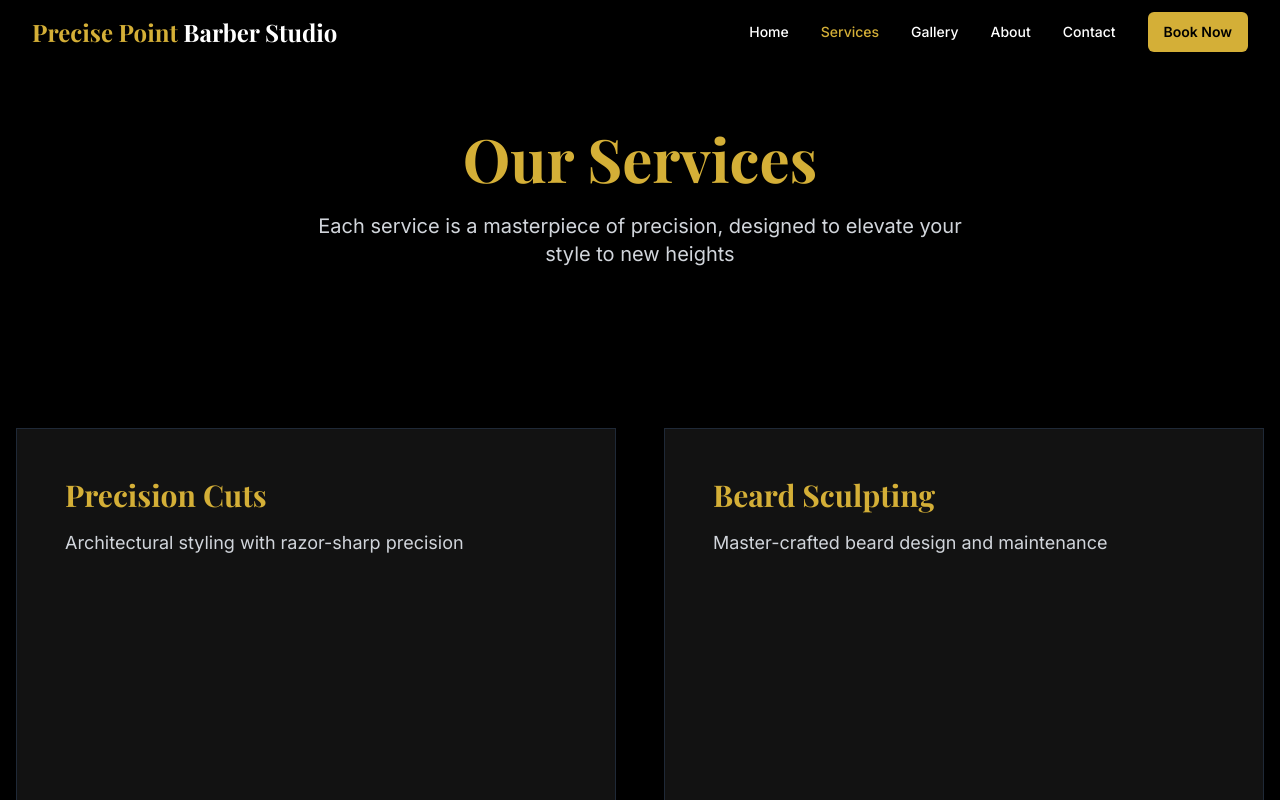
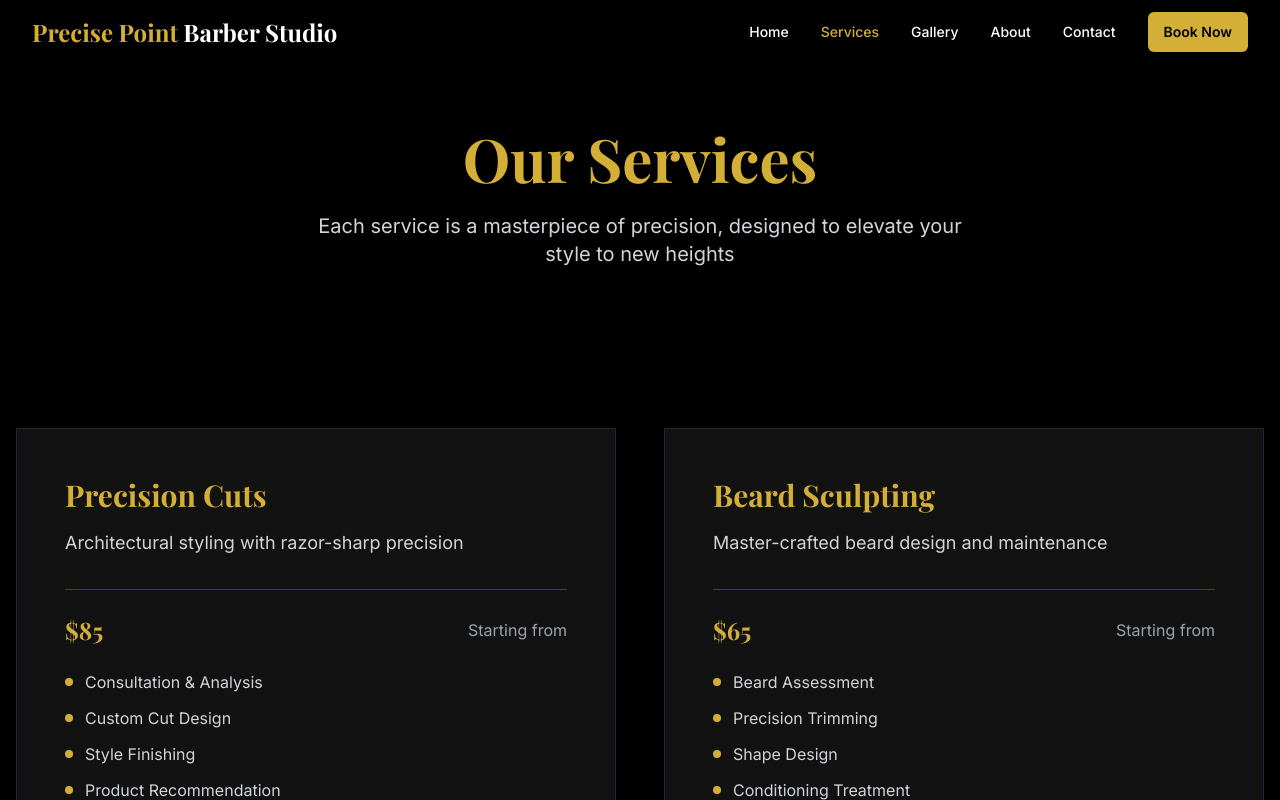
Before and after one commit to precisepointbarberstudio/precision-style-cuts, a React (Vite) app: page /services in a window 1280 px wide. Shown: the top 800 px of the page. Built offline with nearby package versions, Linux system fonts and the light colour scheme.

Commit message:
Fix: Page scroll and service display
- Ensures pages always start at the top on navigation.
- Displays service details (including prices) directly on the services page, removing the need to hover.

```diff
--- a/src/App.tsx
+++ b/src/App.tsx
@@ -4,6 +4,7 @@ import { Toaster as Sonner } from "@/components/ui/sonner";
 import { TooltipProvider } from "@/components/ui/tooltip";
 import { QueryClient, QueryClientProvider } from "@tanstack/react-query";
 import { BrowserRouter, Routes, Route } from "react-router-dom";
+import ScrollToTop from "./components/ScrollToTop";
 import Index from "./pages/Index";
 import Services from "./pages/Services";
 import Booking from "./pages/Booking";
@@ -20,6 +21,7 @@ const App = () => (
       <Toaster />
       <Sonner />
       <BrowserRouter>
+        <ScrollToTop />
         <Routes>
           <Route path="/" element={<Index />} />
           <Route path="/services" element={<Services />} />
--- /dev/null
+++ b/src/components/ScrollToTop.tsx
@@ -0,0 +1,15 @@
+
+import { useEffect } from 'react';
+import { useLocation } from 'react-router-dom';
+
+const ScrollToTop = () => {
+  const { pathname } = useLocation();
+
+  useEffect(() => {
+    window.scrollTo(0, 0);
+  }, [pathname]);
+
+  return null;
+};
+
+export default ScrollToTop;
--- a/src/pages/Services.tsx
+++ b/src/pages/Services.tsx
@@ -1,13 +1,10 @@
 
-import { useState } from "react";
 import Navigation from "@/components/Navigation";
 import Footer from "@/components/Footer";
 import { Button } from "@/components/ui/button";
 import { Link } from "react-router-dom";
 
 const Services = () => {
-  const [hoveredService, setHoveredService] = useState<string | null>(null);
-
   const services = [
     {
       id: "precision-cuts",
@@ -62,9 +59,7 @@ const Services = () => {
             {services.map((service, index) => (
               <div
                 key={service.id}
-                className="relative bg-jet-light p-12 hover-lift cursor-pointer border border-gray-800 hover:border-gold/50 transition-all duration-500 group"
-                onMouseEnter={() => setHoveredService(service.id)}
-                onMouseLeave={() => setHoveredService(null)}
+                className="relative bg-jet-light p-12 hover-lift border border-gray-800 hover:border-gold/50 transition-all duration-500 group"
                 style={{ animationDelay: `${index * 0.1}s` }}
               >
                 {/* Service Header */}
@@ -77,11 +72,8 @@ const Services = () => {
                   </p>
                 </div>
 
-                {/* Price Reveal */}
-                <div className={`transition-all duration-500 ${
-                  hoveredService === service.id ? 'opacity-100 transform translate-y-0' : 'opacity-0 transform translate-y-4'
-                }`}>
-                  <div className="border-t border-gold/30 pt-6 mb-6">
+                {/* Price and Features - Always Visible */}
+                <div className="border-t border-gold/30 pt-6">
                   <div className="flex justify-between items-center mb-6">
                     <span className="text-2xl font-playfair font-bold text-gold">
                       {service.price}
@@ -92,17 +84,16 @@ const Services = () => {
                   {/* Features */}
                   <ul className="space-y-3">
                     {service.features.map((feature, idx) => (
-                        <li key={idx} className="text-gray-300 flex items-center">
+                      <li key={idx} className="text-gray-300 flex items-center group-hover:text-white transition-colors">
                         <div className="w-2 h-2 bg-gold rounded-full mr-3"></div>
                         {feature}
                       </li>
                     ))}
                   </ul>
                 </div>
-                </div>
 
                 {/* Hover Glow Effect */}
-                <div className={`absolute inset-0 bg-gradient-to-br from-gold/5 to-transparent opacity-0 group-hover:opacity-100 transition-opacity duration-500 pointer-events-none`}></div>
+                <div className="absolute inset-0 bg-gradient-to-br from-gold/5 to-transparent opacity-0 group-hover:opacity-100 transition-opacity duration-500 pointer-events-none"></div>
               </div>
             ))}
           </div>
```
Lines whose indentation alone changed are shown as unchanged.
